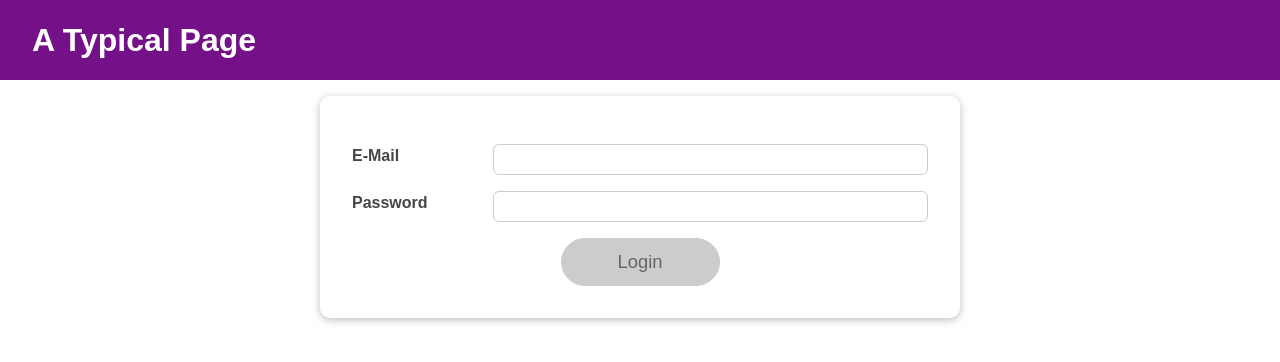
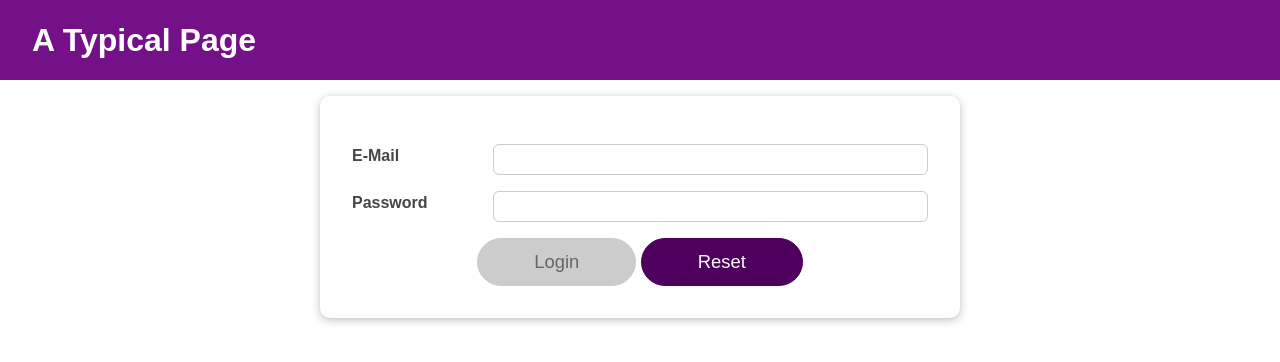
Before and after one commit to rubanero14/React-Lessons-Section10-Using-useEffect-useReducer-and-useContext, a React (Create React App) app: page / in a window 1280 px wide. Shown: the top 362 px of the page. Built offline with nearby package versions, Linux system fonts and the light colour scheme.

Commit message:
useEffect Summary

```diff
--- a/src/components/Login/Login.js
+++ b/src/components/Login/Login.js
@@ -32,6 +32,15 @@ const Login = (props) => {
     };
   }, [enteredEmail, enteredPassword]); // Dependencies acts as watcher for the variable value changes inside the dependencies array,
 
+  // Without dependencies array, this code below will run every single time when state changes, adding dependecies will ensure only it runs once when component renders
+  useEffect(() => {
+    console.log("USEEFFECT running without dependency!");
+
+    return () => {
+      console.log("USE EFFECT CLEANUP running without dependency");
+    };
+  });
+
   const emailChangeHandler = (event) => {
     setEnteredEmail(event.target.value);
   };
@@ -51,6 +60,11 @@ const Login = (props) => {
   const submitHandler = (event) => {
     event.preventDefault();
     props.onLogin(enteredEmail, enteredPassword);
+  };
+
+  const clearFormHandler = () => {
+    setEnteredPassword("");
+    setEnteredEmail("");
   };
 
   return (
@@ -88,6 +102,14 @@ const Login = (props) => {
           <Button type="submit" className={classes.btn} disabled={!formIsValid}>
             Login
           </Button>
+          &nbsp;
+          <Button
+            type="reset"
+            className={classes.btn}
+            onClick={clearFormHandler}
+          >
+            Reset
+          </Button>
         </div>
       </form>
     </Card>
```
